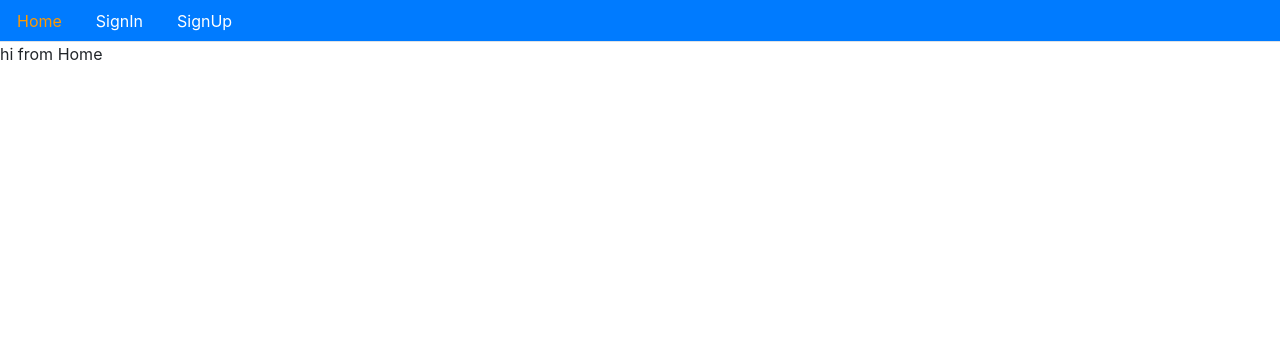
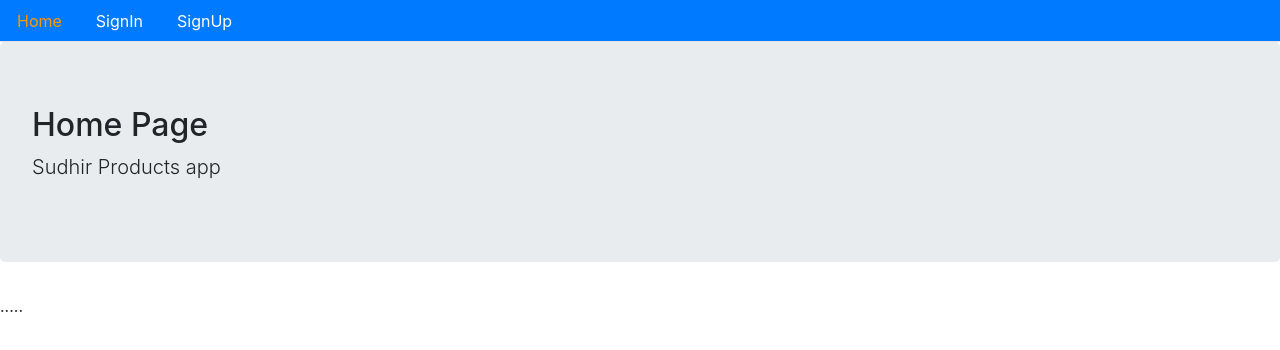
Before and after one commit to SudhirDeshwal/Project_mern_stack_frontend, a React (Create React App) app: page / in a window 1280 px wide. Shown: the top 350 px of the page. Built offline with nearby package versions, Linux system fonts and the light colour scheme.

Commit message:
layout added

```diff
--- a/src/core/Home.js
+++ b/src/core/Home.js
@@ -1,7 +1,11 @@
 import React from 'react';
+import Layout from './Layout'
 
-const Home = () => <div>hi from Home</div>;
+const Home = () => (
 
-
+<Layout title="Home Page" discription="Sudhir Products app">
+.....
+</Layout>
+);
 
 export default Home;
--- /dev/null
+++ b/src/core/Layout.js
@@ -0,0 +1,22 @@
+import React from 'react';
+import Menu from './menu'
+
+const Layout = ({
+    title = 'Title',
+    discription = "Description",
+    className,
+    children}) => (
+<div>
+
+<Menu/>
+<div className="jumbotron">
+<h2>{title}</h2>
+<p className="lead">{discription}</p>
+    </div>
+
+<div className={className}>{children}</div>
+
+</div>
+)
+
+export default Layout;
--- a/src/user/Routes.js
+++ b/src/user/Routes.js
@@ -3,7 +3,7 @@ import{BrowserRouter, Switch, Route} from 'react-router-dom'
 import Signin from './Signin'
 import Signup from './Signup'
 import Home from '../core/Home'
-import Menu from '../core/menu'
+
 
 
 
@@ -12,7 +12,7 @@ const Routes = () => {
     return (
 
     <BrowserRouter>
-    <Menu/>
+
        <Switch>
           <Route path="/Signin" exact component={Signin}></Route>
           <Route path="/Signup" exact component={Signup}></Route>
--- a/src/user/Signin.js
+++ b/src/user/Signin.js
@@ -1,6 +1,12 @@
 import React from 'react';
+import Layout from '../core/Layout'
 
-const Singin = () => <div>hi from sing in</div>;
+const Singin = () => (
+
+<Layout title="Login" discription="Login to you account here">
+.....
+</Layout>
+);
 
 
 
--- a/src/user/Signup.js
+++ b/src/user/Signup.js
@@ -1,6 +1,12 @@
 import React from 'react';
+import Layout from '../core/Layout'
 
-const Singup = () => <div>hi from sing up</div>;
+const Singup = () => (
+
+<Layout title="Sign up here" discription="Create an Account">
+.....
+</Layout>
+);
 
 
 
```
